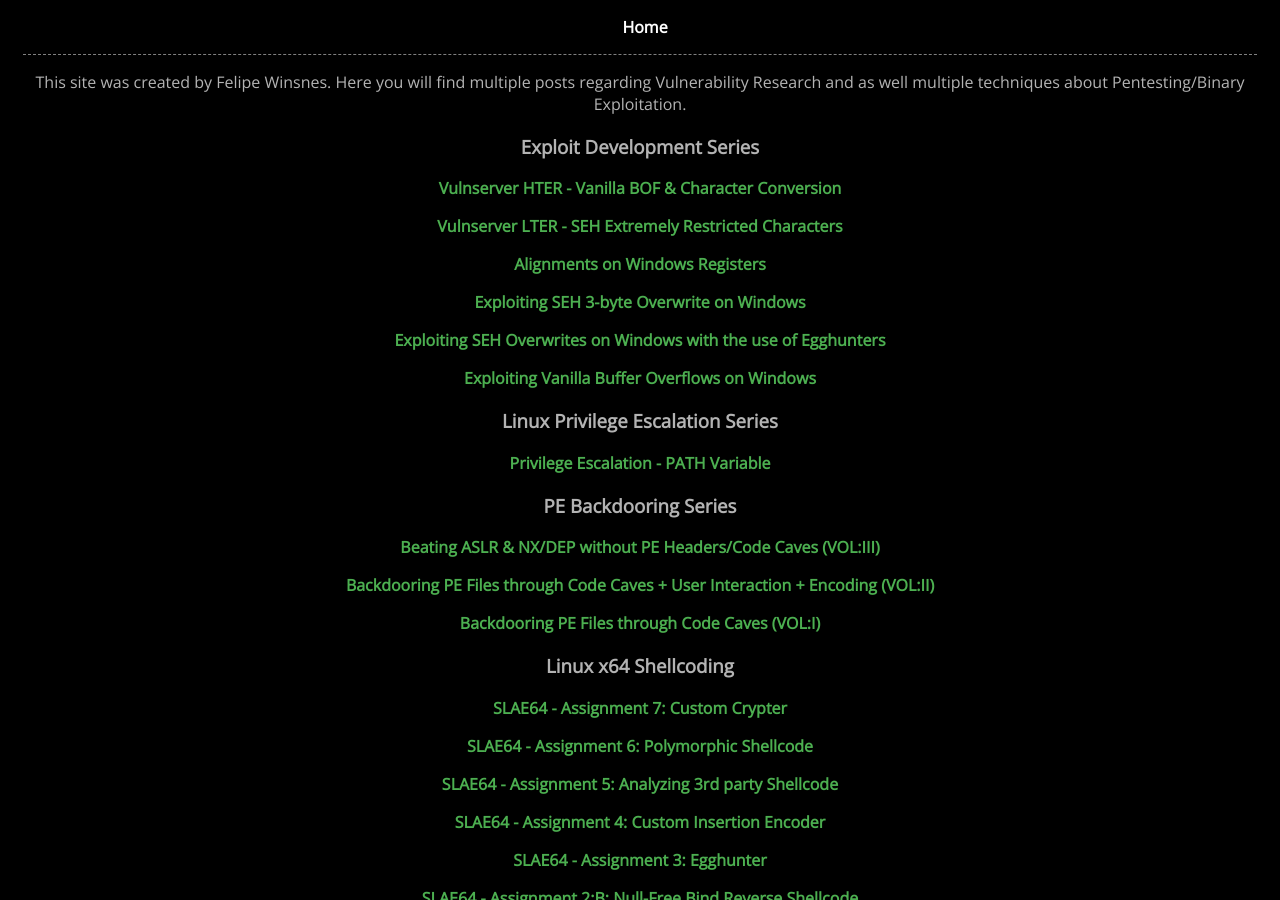
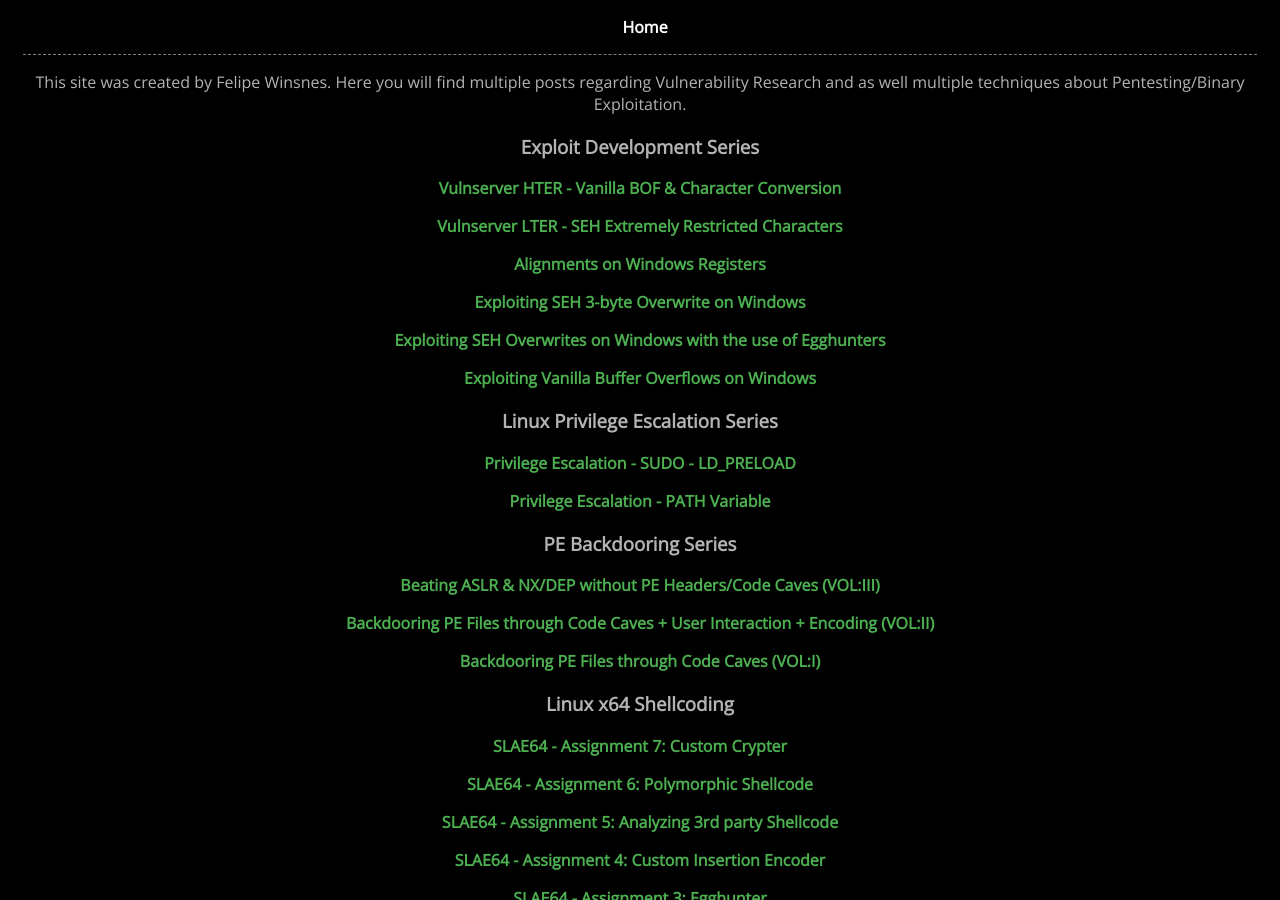
Before and after one commit to whitecr0wz/whitecr0wz.github.io, a Jekyll site: the page built from index.md, in a window 1280 px wide and 900 px high. Built offline with Jekyll 4.4.1, drawn with Linux system fonts in a browser that asks for light colours.

Commit message:
Update index.md

```diff
--- a/index.md
+++ b/index.md
@@ -18,6 +18,8 @@
 [Exploiting Vanilla Buffer Overflows on Windows](https://whitecr0wz.github.io/posts/Exploiting-Stack-Overflows-On-Windows/)
 
 ### Linux Privilege Escalation Series
+[Privilege Escalation - SUDO - LD_PRELOAD](https://whitecr0wz.github.io/posts/LD_PRELOAD/)
+
 [Privilege Escalation - PATH Variable](https://whitecr0wz.github.io/posts/Privilege-Escalation-Path/)
 
 ### PE Backdooring Series
```
